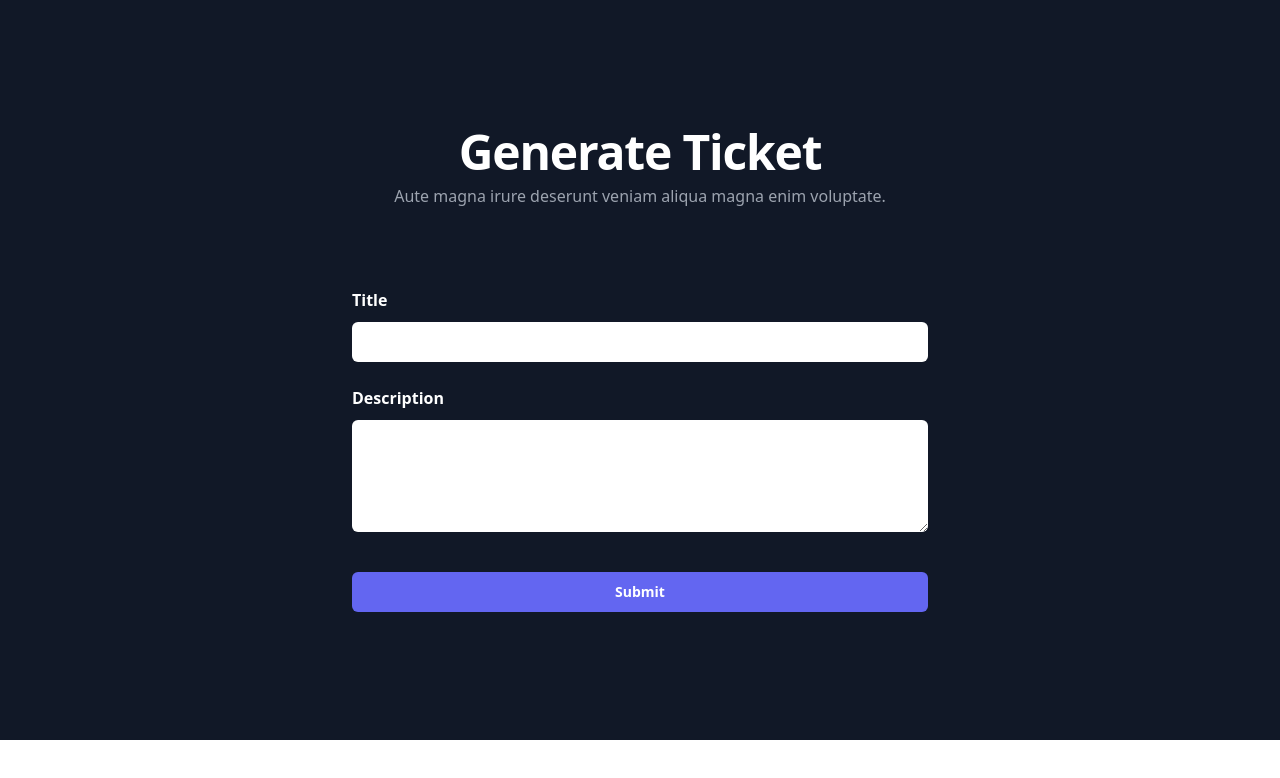
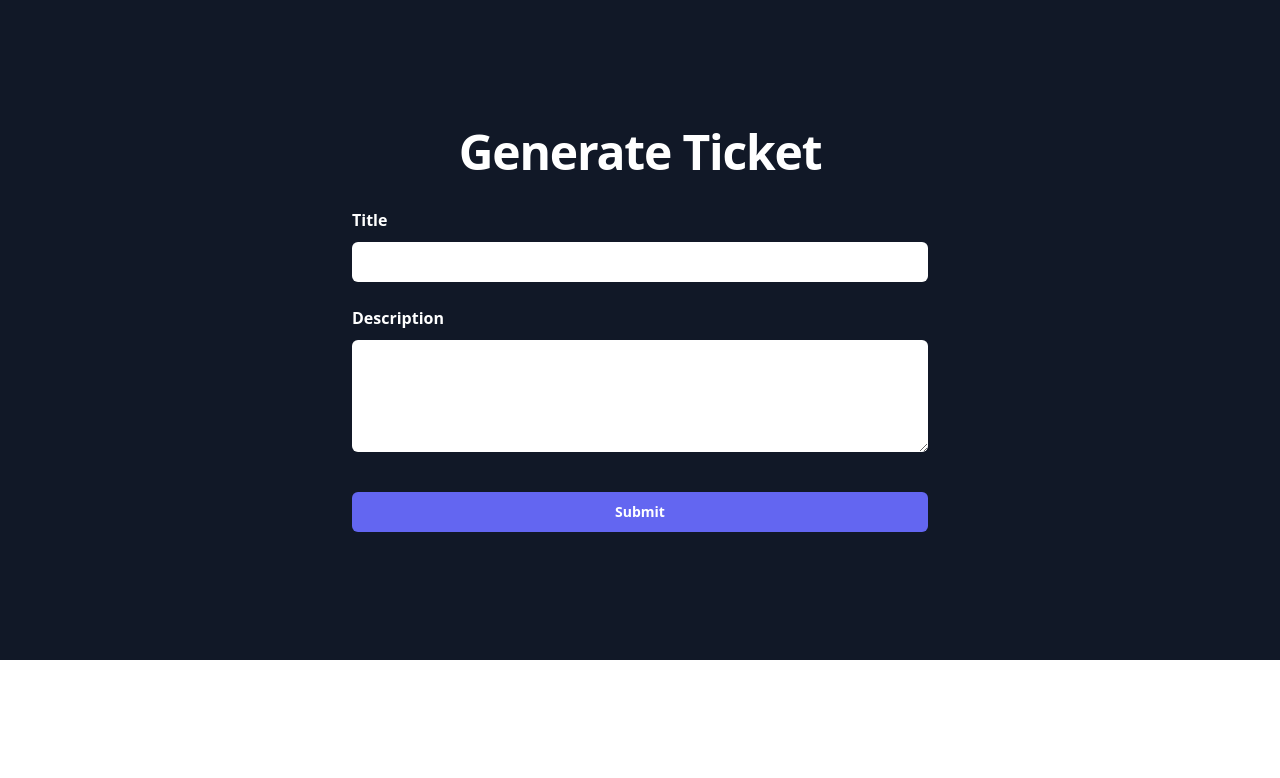
Before and after one commit to Laraib007/ticketApp_React, a React (Create React App) app: page / in a window 1280 px wide. Shown: the top 778 px of the page. Built offline with nearby package versions, Linux system fonts and the light colour scheme.

Commit message:
SETTING CLASSES

```diff
--- a/src/App.js
+++ b/src/App.js
@@ -8,9 +8,8 @@ function App() {
 
   <div class="mx-auto max-w-2xl ">
     <h2 class="text-4xl font-semibold tracking-tight text-balance text-white sm:text-5xl">Generate Ticket</h2>
-    <p class="mt-2 text-lg/8 text-gray-400">Aute magna irure deserunt veniam aliqua magna enim voluptate.</p>
   </div>
-  <form action="#" method="POST" class="mx-auto mt-16 max-w-xl sm:mt-20">
+  <form action="#" method="POST" class="mx-auto mt-8 max-w-xl ">
     <div class="grid grid-cols-1 gap-x-8 gap-y-6 sm:grid-cols-2">
 
       <div class="sm:col-span-2">
```
